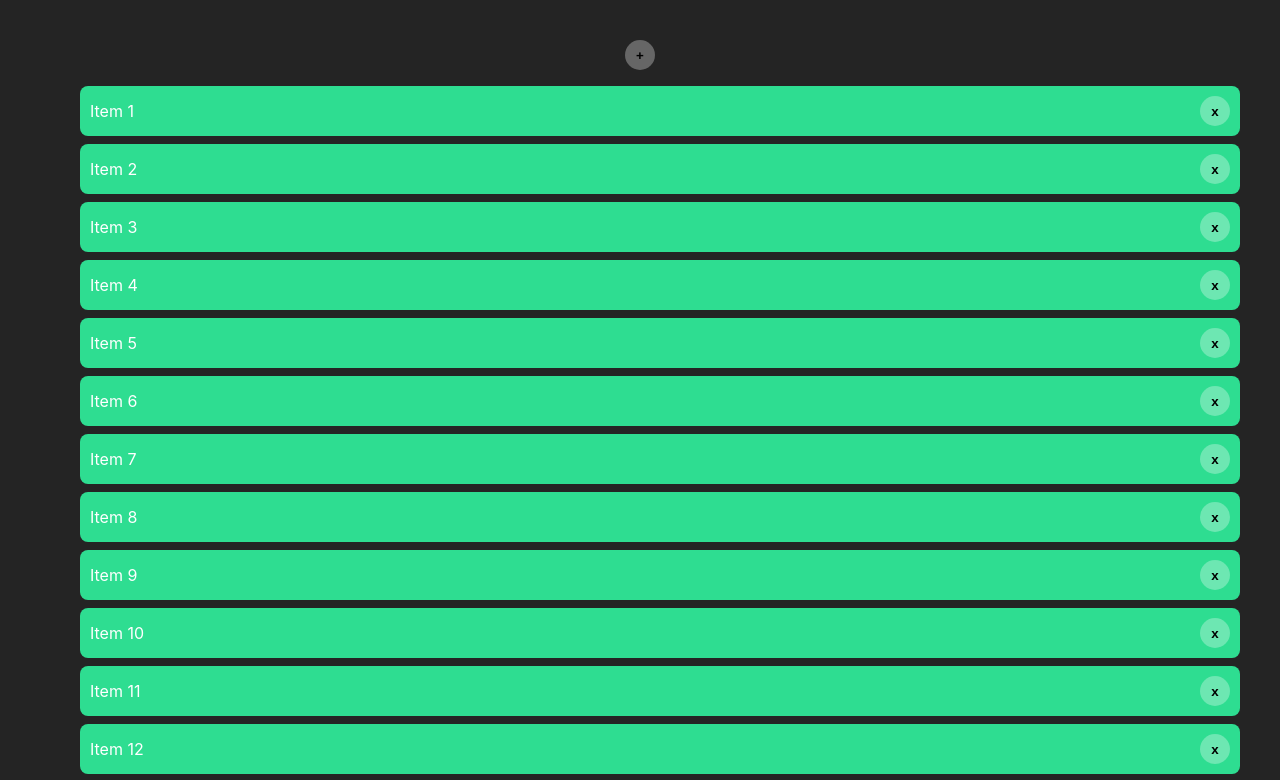
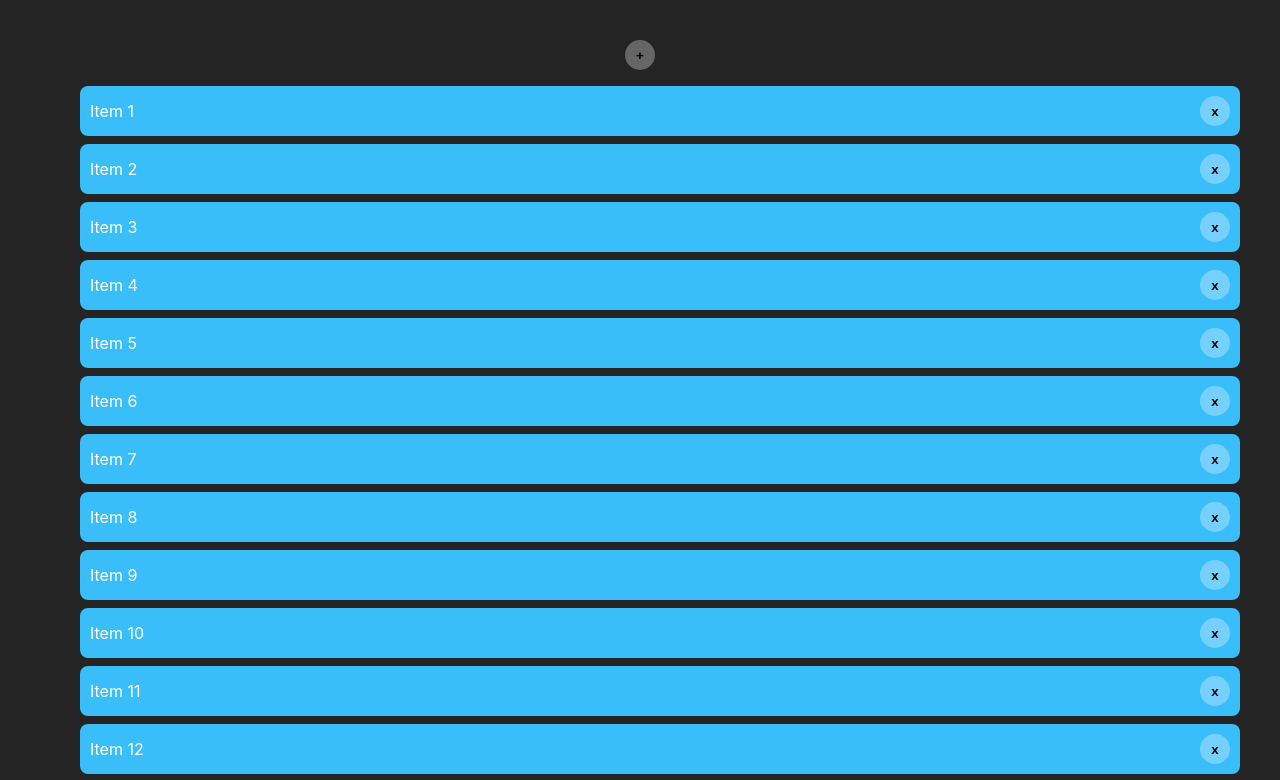
Before and after one commit to ismalzikri/TIL, a React (Vite) app in the folder react/view-transition-research/: page / in a window 1280 px wide. Shown: the top 780 px of the page. Built offline with nearby package versions, Linux system fonts and the light colour scheme.

Commit message:
updated background color (2)

```diff
--- a/react/view-transition-research/src/index.css
+++ b/react/view-transition-research/src/index.css
@@ -5,7 +5,7 @@
 
   color-scheme: light dark;
   color: rgba(255, 255, 255, 0.87);
-  background-color: #242424;
+  background-color: #252424;
 
   font-synthesis: none;
   text-rendering: optimizeLegibility;
@@ -20,7 +20,7 @@ ul {
 }
 
 li {
-  background: rgb(46, 221, 145);
+  background: #3ABEF9;
   color: white;
   padding: 10px;
   list-style-type: none;
```
